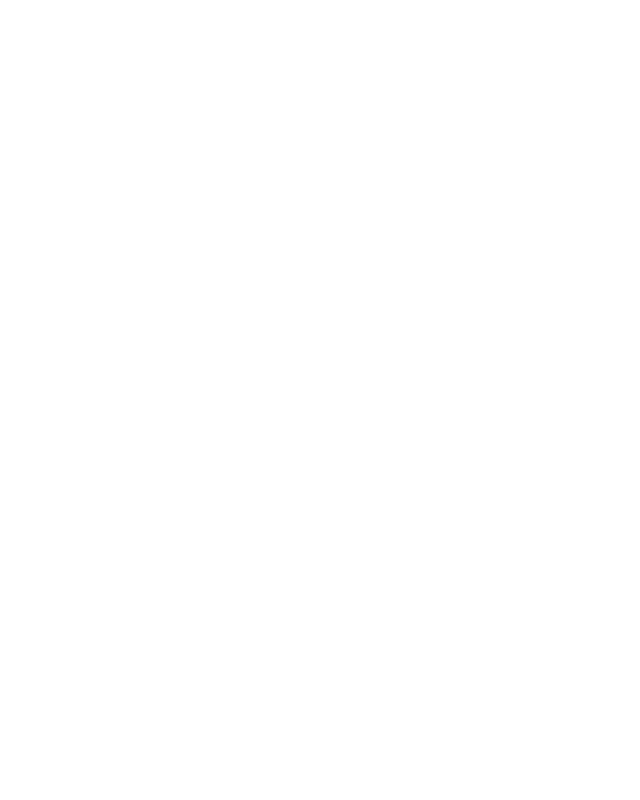
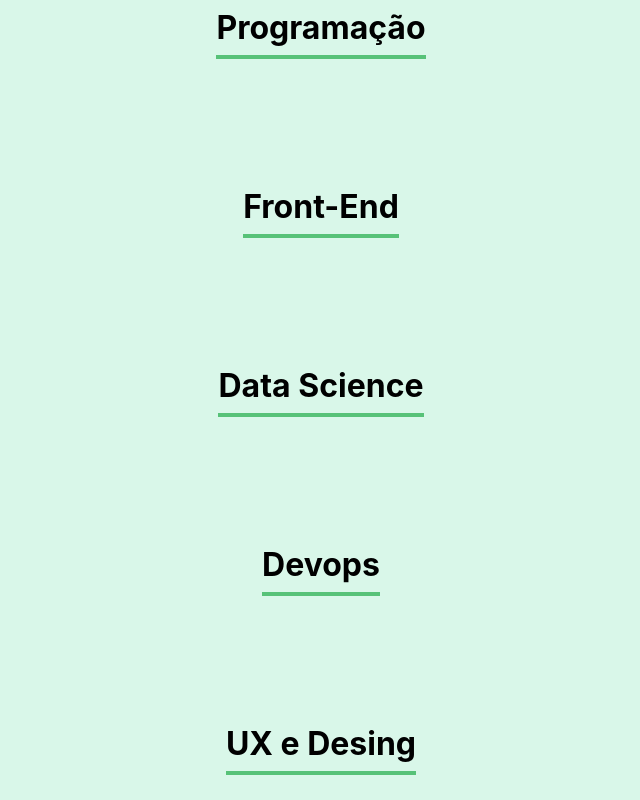
Before and after one commit to Nic0lasSouza/organo-alura, a React (Create React App) app: page / in a window 1280 px wide. Shown: the part 1480-2280 px from the top of the page, without its empty margins (319-959 px from the left). Before the commit the page ends 1424 px from the top, so only its background shows below. Built offline with nearby package versions, Linux system fonts and the light colour scheme; the HTML template or start-up script is replaced by a standard one.

Commit message:
criando o componentes de times

```diff
--- a/src/App.js
+++ b/src/App.js
@@ -1,6 +1,7 @@
 import { useState } from 'react';
 import Banner from './components/Banner';
 import Formulario from './components/form';
+import Time from './components/Time';
 function App() {
     const [colaboradores, setColaboradores] = useState([])
 
@@ -12,6 +13,13 @@
     <div className="App">
       <Banner/>
       <Formulario aoColaboradorCadastrado={colaborador =>aoColaboradorAdicionado(colaborador)}/>
+      <Time nome="Programação"/>
+      <Time nome="Front-End"/>
+      <Time nome="Data Science"/>
+      <Time nome="Devops"/>
+      <Time nome="UX e Desing"/>
+      <Time nome="Mobile"/>
+      <Time nome="Inovação e Gestão"/>
     </div>
   );
 }
--- /dev/null
+++ b/src/components/Time/index.js
@@ -0,0 +1,22 @@
+import styled from "styled-components";
+
+const TimeContainer = styled.section`
+    text-align:center;
+    padding: 32px;
+    background-color: #D9F7E9;
+
+    h3{
+        font-size: 32px;
+        border-bottom: 4px solid #57C278;
+        display: inline-block;
+        padding-bottom: 8px;
+    }
+`;
+const Time = (props)=> {
+    return(
+        <TimeContainer>
+            <h3>{props.nome}</h3>
+        </TimeContainer>
+    )
+}
+export default Time;
```
